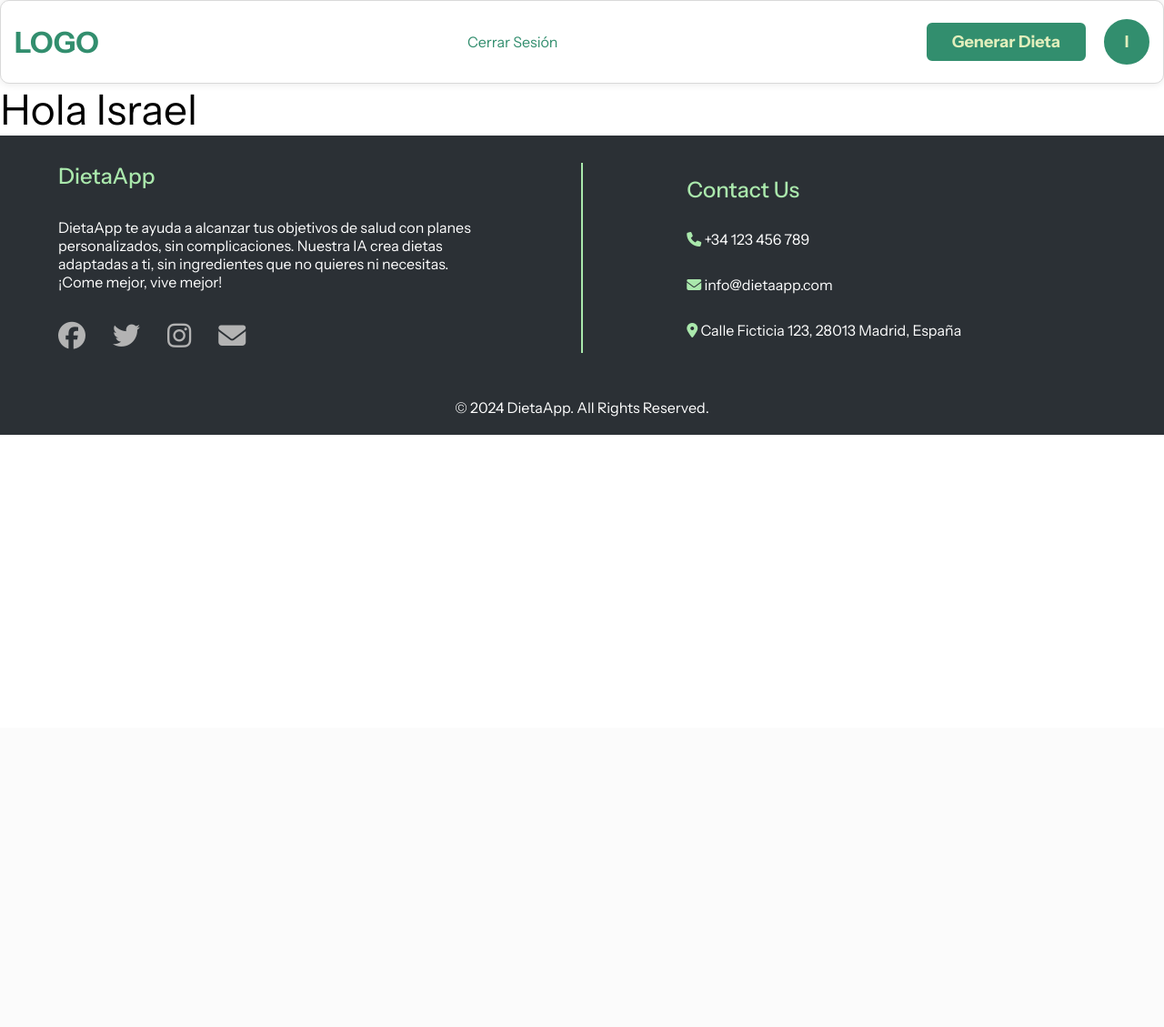
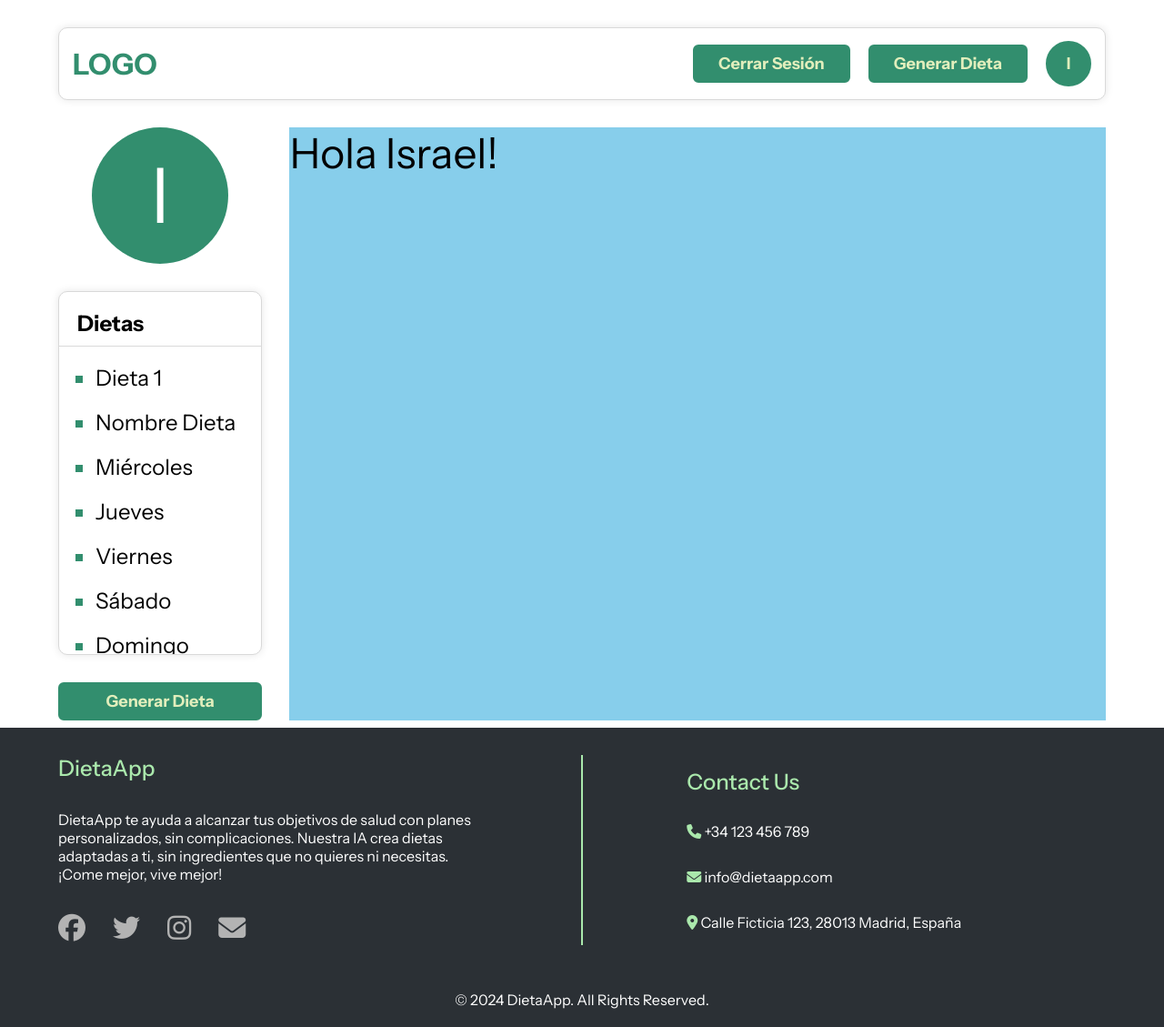
Before and after one commit to alekseisavinok6/dietaApp, a PHP site: page /dietaApp/views/perfil.php in a window 1280 px wide. Shown: the whole page at 91% size. Before the commit the page ends 478 px from the top, so only its background shows below. Run offline with PHP 8.4, Linux system fonts and the light colour scheme; a user stored in the database is signed in; some libraries are stand-ins or nearby versions.

Commit message:
Avanze vista perfil

```diff
--- a/components/navbar.php
+++ b/components/navbar.php
@@ -10,9 +10,9 @@
 <nav class="navbar flex-c box-s">
   <a href="<?= BASE_URL ?>index.php" class="logo"><h2>LOGO</h2></a>
   <?php if(isset($_SESSION['id_cliente'])): ?>
-    <a href="<?= BASE_URL ?>controllers/logoutController.php">Cerrar Sesión</a>
-    <div class="two-buttons">
-      <a href="<?= BASE_URL ?>views/generarDieta.php"><button class="btn">Generar Dieta</button></a>
+    <div class="two-buttons menu-links">
+      <a href="<?= BASE_URL ?>controllers/logoutController.php" class="menu-link"><button class="btn">Cerrar Sesión</button></a>
+      <a href="<?= BASE_URL ?>views/generarDieta.php" class="menu-link"><button class="btn">Generar Dieta</button></a>
       <a href="<?= BASE_URL ?>views/perfil.php"><button class="btn btn-perfil"> <?= $inicial ?></button></a>
     </div>
   <?php else: ?>
--- a/css/styles.css
+++ b/css/styles.css
@@ -10,6 +10,7 @@
 a {
   text-decoration: none;
   color: #328e6e;
+  width: max-content;
 }
 
 .link {
@@ -65,7 +75,7 @@ label {
 }
 
 /* CONTENEDORES */
-.home-container {
+.container {
   height: 100vh;
   flex-direction: column;
   padding: 30px 5%;
@@ -108,6 +118,10 @@ label {
   color: #328e6e;
   border: 2px solid #328e6e;
   cursor: pointer;
+}
+
+.btn-lg {
+  width: 100%;
 }
 
 /* NAVBAR */
@@ -119,6 +133,7 @@ label {
   align-items: center;
   border-radius: 10px;
   border: 1px solid #d9d9d9;
+  height: 80px;
 }
 
 .two-buttons {
@@ -328,6 +380,97 @@ input:focus::placeholder {
   color: black;
 }
 
+/* PERFIL */
+.profile-container {
+  /* background-color: pink; */
+  padding-top: 30px;
+  gap: 30px;
+  justify-content: space-between;
+  height: 100%;
+}
+
+/* IZQUIERDA */
+.profile-left-container {
+  width: 20%;
+}
+
+.profile-icon {
+  justify-self: center;
+  width: 150px;
+  height: 150px;
+  border-radius: 50%;
+  background-color: #328e6e;
+  color: white;
+  font-size: 84px;
+  display: flex;
+  align-items: center;
+  justify-content: center;
+}
+
+.list-dieta-container {
+  background-color: white;
+  border: 1px solid #d9d9d9;
+  border-radius: 10px;
+  height: 400px;
+  width: 100%;
+  display: flex;
+  flex-direction: column;
+  margin: 30px 0;
+}
+
+.dieta-title {
+  padding: 20px 20px 10px 20px;
+  border-bottom: 1px solid #d9d9d9;
+  font-weight: bold;
+  margin-bottom: 20px;
+}
+
+.list-dieta {
+  flex: 1;
+  overflow-y: scroll;
+  display: flex;
+  flex-direction: column;
+  gap: 20px;
+  padding-right: 20px;
+  font-size: 24px;
+}
+
+/* SCROLLBAR */
+.list-dieta::-webkit-scrollbar {
+  border-radius: 10px;
+}
+
+.list-dieta::-webkit-scrollbar-track {
+  border-radius: 0 0 10px 0;
+  background-color: #aae8ac;
+}
+
+.list-dieta::-webkit-scrollbar-thumb {
+  background-color: #328e6e;
+  border-radius: 10px;
+}
+
+.list-dieta li {
+  color: #328e6e;
+  list-style-type: square;
+}
+
+.dieta-link {
+  color: black;
+  transition: all 0.3s ease;
+}
+
+.dieta-link:hover {
+  color: #328e6e;
+  font-weight: bold;
+}
+
+/* DERECHA */
+.profile-right-container {
+  width: 80%;
+  background-color: skyblue;
+}
+
 /* FOOTER */
 
 footer {
--- a/index.php
+++ b/index.php
@@ -17,11 +17,11 @@
       session_start();
     ?>
 
-    <div class="home-container flex-c">
+    <div class="container flex-c">
         <?php include "components/navbar.php"?>
 
         <header class="banner flex-c">
-            <h1>Dieta Inteligente</h1>
+            <h1>Dieta <span class="word"><span id="changing-word">Inteligente</span></span></h1>
             <p class="text-lg">
               Obtén tu dieta saludable <br />
               basada en tus necesidades y objetivos
@@ -63,5 +63,6 @@
       src="https://kit.fontawesome.com/6209fab7df.js"
       crossorigin="anonymous"
     ></script>
+    <script src="js/app.js"></script>
   </body>
 </html>
--- a/sql/prueba.sql
+++ b/sql/prueba.sql
@@ -1,4 +1,4 @@
-create databas prueba_dietaapp;
+create database prueba_dietaapp;
 use prueba_dietaapp;
 
 create table clientes(
--- a/views/login.php
+++ b/views/login.php
@@ -25,7 +25,7 @@
             <img src="../imgs/imagenLogin.jpg" alt="Imagen de fondo" />
         </div>
         <div class="login-right">
-            <a class="registro-top" href="../index.php"><h2>LOGO</h2></a>
+            <a class="login-top" href="../index.php"><h2>LOGO</h2></a>
             <h3>Bienvenido!</h3>
             <p class="text-lg">Inicia sesión para acceder a tus dietas <br> personalizadas</p>
             <form id="login-form" class="login-form flex-c" action="../controllers/loginController.php" method="POST"> <!-- Cambia la acción al controlador correspondiente -->
@@ -48,7 +48,7 @@
             ?>
             </p>
             <p class="text-md">No tienes cuenta? <a href="registro.php" class="link">Registrate</a></p>
-            <p class="text-md"><a href="#" class="link">¿Has olvidado la contraseña?</a></p>
+            <p class="text-md"><a href="../views/login.php" class="link disable">¿Has olvidado la contraseña?</a></p>
         </div>
     </div>
     <?php include "../components/footer.html"?>
--- a/views/perfil.php
+++ b/views/perfil.php
@@ -16,17 +16,48 @@
   <?php
   session_start();
   $nombre = $_SESSION['nombre'];
+  $inicial = strtoupper(substr($nombre,0,1));
   if (!isset($_SESSION['id_cliente'])) {
     header("Location: ../views/login.php");
     exit();
   }
   ?>
+  <div class="container flex-c">
+      <?php include "../components/navbar.php"?>
+      <div class="profile-container flex-c">
+        <!-- IZQUIERDA -->
+        <div class="profile-left-container ">
+          <div class="profile-icon">
+            <?= $inicial ?>
+          </div>
+          <div class="list-dieta-container box-s">
+            <h3 class="dieta-title">Dietas</h3>
+            <ul class="list-dieta">
+              <li class="dieta-item"><a href="#" class="dieta-link" >Dieta 1</a></li>
+              <li class="dieta-item"><a href="#" class="dieta-link">Nombre Dieta</a></li>
+              <li class="dieta-item"><a href="#" class="dieta-link">Miércoles</a></li>
+              <li class="dieta-item"><a href="#" class="dieta-link">Jueves</a></li>
+              <li class="dieta-item"><a href="#" class="dieta-link">Viernes</a></li>
+              <li class="dieta-item"><a href="#" class="dieta-link">Sábado</a></li>
+              <li class="dieta-item"><a href="#" class="dieta-link">Domingo</a></li>
+              <li class="dieta-item"><a href="#" class="dieta-link">28-03-2001</a></li>
+            </ul>
+          </div>
+          <a href="../views/generarDieta.php"><button class="btn btn-lg">Generar Dieta</button></a>
+        </div>
 
-    <div class="container-c">
-        <?php include "../components/navbar.php"?>
+        <!-- DERECHA -->
+        <div class="profile-right-container">
+          <h1>Hola <?= $nombre ?>!</h1>
+          <div class="data-profile-container">
+
           </div>
-    <?php echo "<h1>Hola $nombre</h1>"?>
+        </div>
+      </div>
+  </div>
+
   <?php include "../components/footer.html"?>
+
   <script
     src="https://kit.fontawesome.com/6209fab7df.js"
     crossorigin="anonymous"
--- a/views/registro.php
+++ b/views/registro.php
@@ -22,10 +22,8 @@
     }
 ?>
 <div class="registro-container box-s flex-c">
-    <div class="registro-top">
-        <a href="../index.php"><h2>LOGO</h2></a>
-        <p class="text-lg">Crea tu cuenta para empezar a crear dietas</p>
-    </div>
+    <a href="../index.php"><h2>LOGO</h2></a>
+    <p class="text-lg">Crea tu cuenta para empezar a crear dietas</p>
     <form id="registro-form" class="registro-form flex-c" action="../controllers/registroController.php" method="POST">
         <div>
             <div class="form-name">
```
Also changed, not shown: other parts of css/styles.css (+55 -9 lines), js/app.js (added, +25 -0 lines), sql/comidas.sql (deleted). Lines whose indentation alone changed are shown as unchanged.
